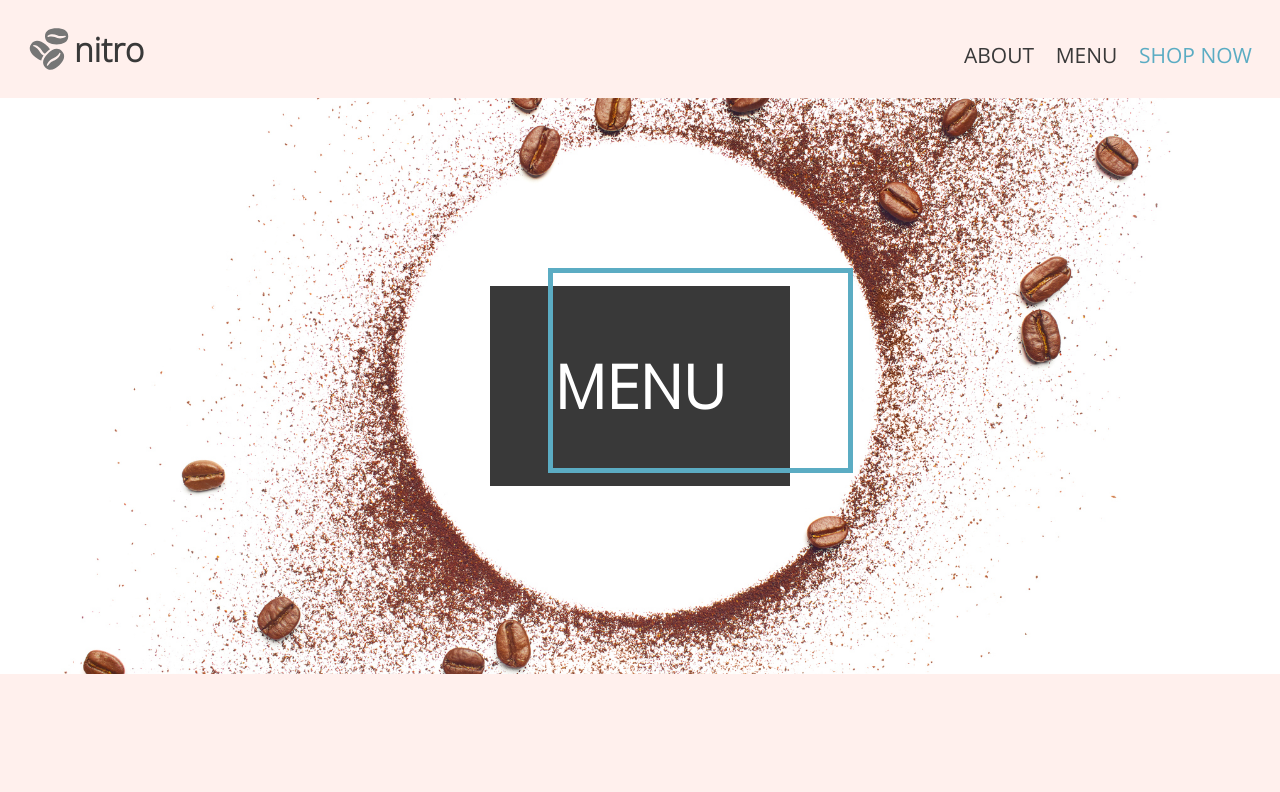
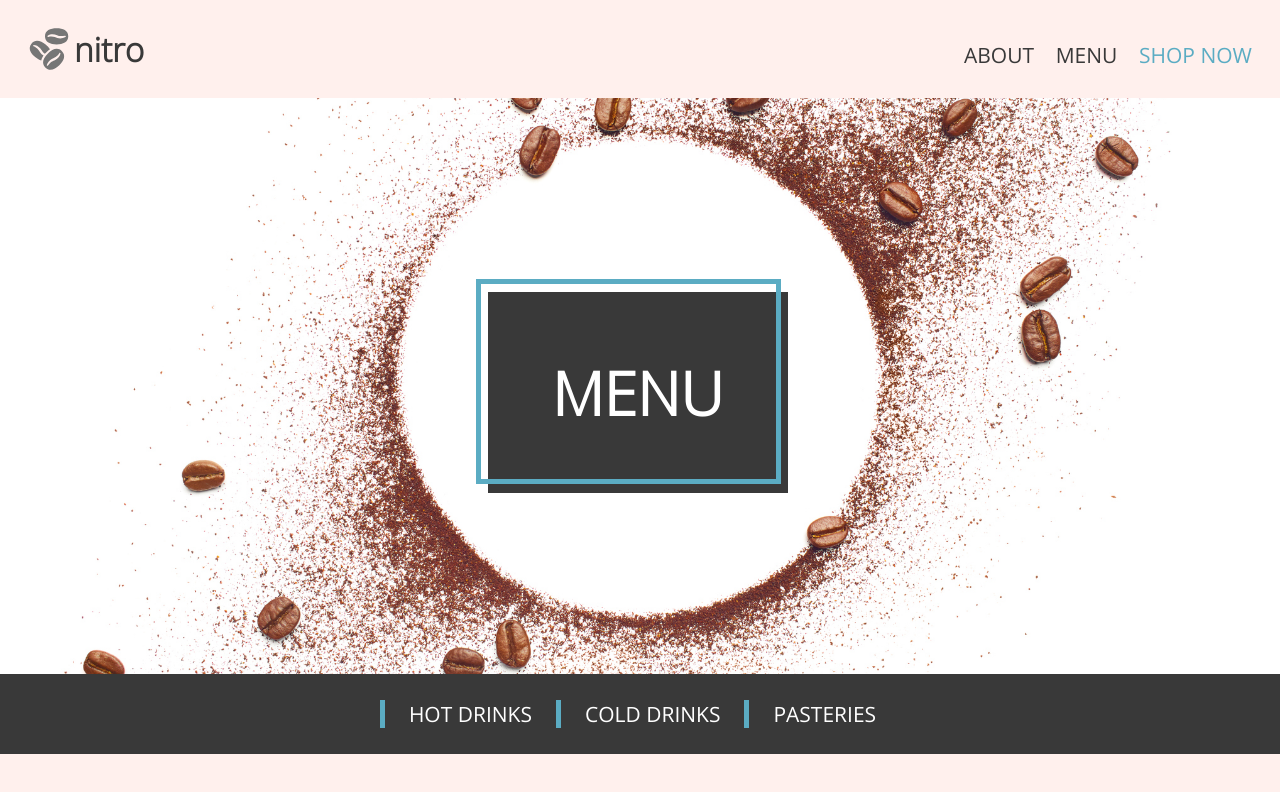
Before and after one commit to matthewjung04/portfolio-coffee-shop, a React (Vite) app: page /menu in a window 1280 px wide. Shown: the top 792 px of the page. Built offline with nearby package versions, Linux system fonts and the light colour scheme.

Commit message:
add menu page navigation bar

```diff
--- a/src/pages/MenuPage/MenuPage.jsx
+++ b/src/pages/MenuPage/MenuPage.jsx
@@ -11,11 +11,11 @@ function MenuPage() {
           <h1 className='menu__hero__title__text'>MENU</h1>
         </div>
       </article>
-      {/* <article>
-        <Link></Link>
-        <Link></Link>
-        <Link></Link>
-      </article> */}
+      <article className='menu__nav'>
+        <Link className='menu__nav__links'>HOT DRINKS</Link>
+        <Link className='menu__nav__links'>COLD DRINKS</Link>
+        <Link className='menu__nav__links'>PASTERIES</Link>
+      </article>
     </section>
   )
 }
--- a/src/pages/MenuPage/MenuPage.scss
+++ b/src/pages/MenuPage/MenuPage.scss
@@ -24,6 +24,7 @@
         background-color: $Graphite;
 
         margin: 0;
+        margin-top: -12rem;
         padding: 3.703rem 0;
         width: 18.75rem;
 
@@ -37,10 +38,29 @@
         height: 12.188rem;
         width: 18.438rem;
 
-        position: absolute;
-        top: 16.75rem;
-        left: 34.25rem;
+        position: relative;
+        left: -0.75rem;
       }
     }
   }
+
+  &__nav {
+    width: 100%;
+    height: 80px;
+    background-color: $Graphite;
+    display: flex;
+    flex-direction: row;
+    justify-content: center;
+
+    &__links {
+      @include nav-link-font;
+      color: $White;
+      text-decoration: none;
+
+      align-self: center;
+      padding: 0 1.5rem;
+      border-left: $offset-border;
+
+    }
+  }
 }
```
